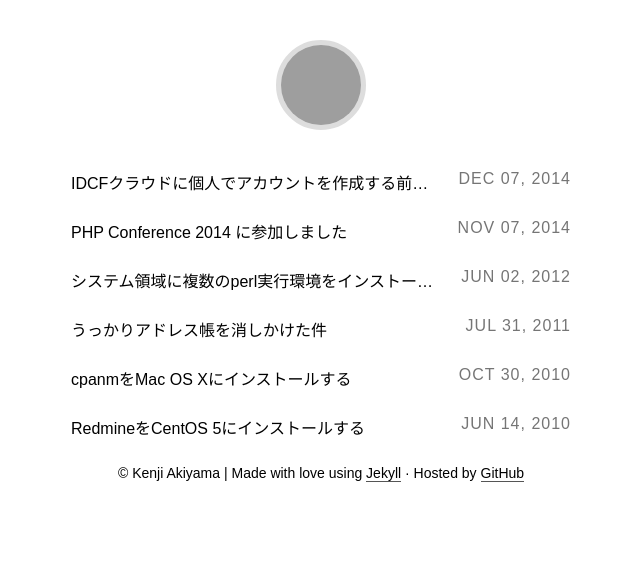
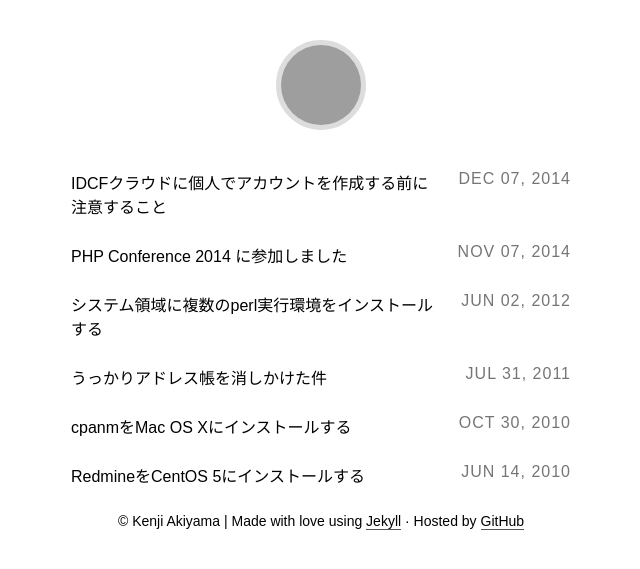
Before and after one commit to artifactsauce/artifactsauce.github.io, a Jekyll site: the page built from index.html, in a window 1280 px wide. Shown: the top 569 px of the page, without its empty margins (319-959 px from the left). Built offline with Jekyll 4.4.1, drawn with Linux system fonts in a browser that asks for light colours; some web fonts are replaced; grey boxes are pictures that could not be loaded.

Commit message:
wrap the title in the list

```diff
--- a/_sass/main.scss
+++ b/_sass/main.scss
@@ -325,8 +325,6 @@ section {
         max-width: 100%;
         overflow: hidden !important;
         text-overflow: ellipsis !important;
-        white-space: nowrap !important;
-        word-wrap: normal !important;
       }
       a {
         text-decoration: none;
```
